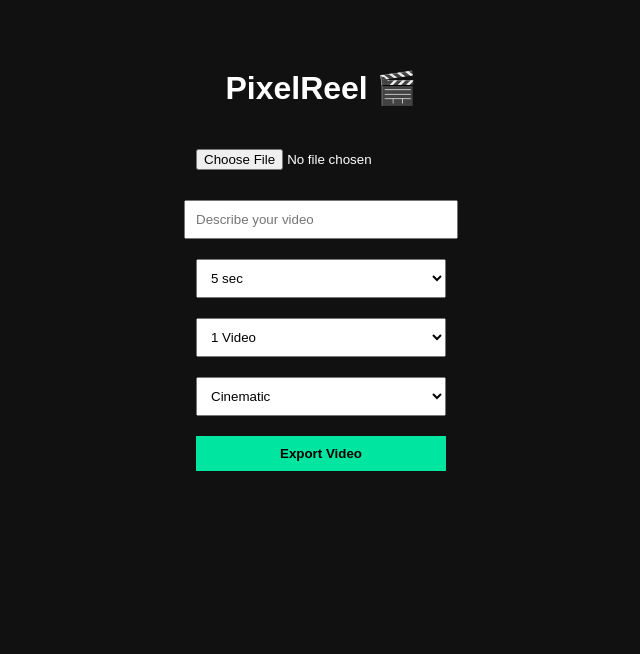
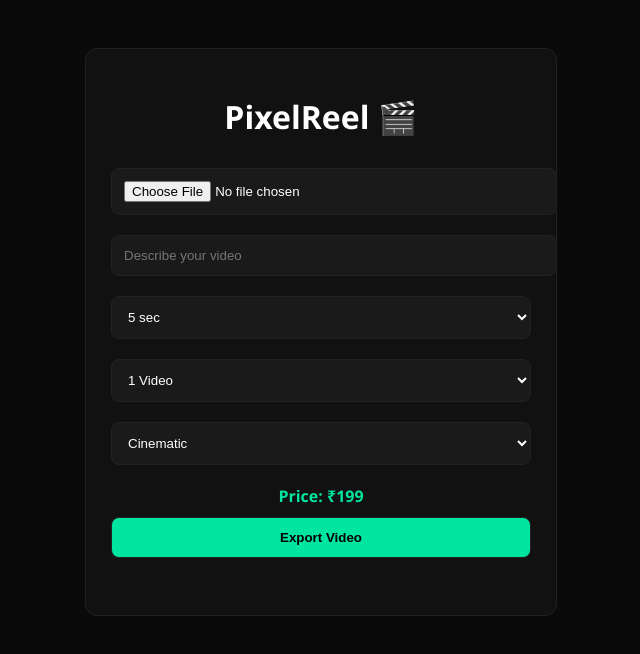
Before and after one commit to Rex-0431/Repository-name-pixelreel-Visibility-Public, a website: page index.html in a window 1280 px wide. Shown: the whole page, without its empty margins (319-959 px from the left). Drawn offline with Linux system fonts and the light colour scheme.

Commit message:
Update index.html

```diff
--- a/index.html
+++ b/index.html
@@ -7,60 +7,106 @@
 
 <style>
 body {
-  font-family: Arial;
-  background: #111;
+  font-family: 'Segoe UI', sans-serif;
+  background: #0a0a0a;
   color: #fff;
-  text-align: center;
+  display: flex;
+  justify-content: center;
   padding: 40px;
 }
+
+.container {
+  width: 420px;
+  background: #111;
+  padding: 25px;
+  border-radius: 12px;
+  border: 1px solid #222;
+  text-align: center;
+}
+
+h1 {
+  margin-bottom: 20px;
+}
+
 input, select, button {
-  margin: 10px;
-  padding: 10px;
-  width: 250px;
+  margin: 10px 0;
+  padding: 12px;
+  width: 100%;
+  border-radius: 8px;
+  border: 1px solid #222;
+  background: #1a1a1a;
+  color: #fff;
 }
+
 button {
   background: #00e5a0;
-  border: none;
+  color: #000;
+  font-weight: bold;
+  cursor: pointer;
+}
+
+button:hover {
+  background: #00c98a;
+}
+
+img {
+  margin-top: 15px;
+  max-width: 100%;
+  border-radius: 10px;
+}
+
+.price-box {
+  margin-top: 10px;
+  color: #00e5a0;
   font-weight: bold;
 }
-img {
-  margin-top: 20px;
-  max-width: 200px;
+
+.loader {
+  display: none;
+  margin-top: 15px;
 }
 </style>
 </head>
 
 <body>
 
+<div class="container">
   <h1>PixelReel 🎬</h1>
 
-<input type="file" id="fileInput" accept="image/*"><br>
+  <input type="file" id="fileInput" accept="image/*">
 
-<input type="text" id="promptInput" placeholder="Describe your video"><br>
+  <input type="text" id="promptInput" placeholder="Describe your video">
 
-<select id="duration">
+  <select id="duration" onchange="updatePriceUI()">
     <option value="5">5 sec</option>
     <option value="10">10 sec</option>
     <option value="15">15 sec</option>
-</select><br>
+  </select>
 
-<select id="count">
+  <select id="count" onchange="updatePriceUI()">
     <option value="1">1 Video</option>
     <option value="3">3 Videos</option>
-</select><br>
+  </select>
 
   <select id="music">
     <option>Cinematic</option>
     <option>Upbeat</option>
     <option>Calm</option>
-</select><br>
+  </select>
+
+  <div class="price-box" id="priceBox">Price: ₹199</div>
 
   <button onclick="handleExport()">Export Video</button>
 
+  <div id="loader" class="loader">Creating video... ⏳</div>
+
   <div id="preview"></div>
 
-<br><br>
-<a id="downloadLink" style="display:none;color:#00e5a0;" download>Download Video</a>
+  <br>
+  <a id="downloadLink" style="display:none;color:#00e5a0;" download>
+    Download Video
+  </a>
+</div>
 
 <script>
 const BACKEND = 'https://pixelreel.onrender.com';
@@ -68,7 +114,7 @@
 
 let file = null;
 
-// ---------- IMAGE ----------
+// IMAGE UPLOAD
 document.getElementById('fileInput').addEventListener('change', (e) => {
   file = e.target.files[0];
 
@@ -82,7 +128,7 @@
   reader.readAsDataURL(file);
 });
 
-// ---------- PRICE ----------
+// PRICE LOGIC
 function calculatePrice(duration, count) {
   duration = parseInt(duration);
   count = parseInt(count);
@@ -94,11 +140,21 @@
   return 199;
 }
 
-// ---------- VIDEO ----------
+// UPDATE PRICE UI
+function updatePriceUI() {
+  const duration = document.getElementById('duration').value;
+  const count = document.getElementById('count').value;
+
+  const price = calculatePrice(duration, count);
+  document.getElementById('priceBox').innerText = "Price: ₹" + price;
+}
+
+// CREATE VIDEO
 async function createVideo() {
   const formData = new FormData();
   formData.append('image', file);
   formData.append('prompt', document.getElementById('promptInput').value);
+  formData.append('music', document.getElementById('music').value);
 
   const res = await fetch(BACKEND + '/generate-video', {
     method: 'POST',
@@ -111,7 +167,7 @@
   return data.url;
 }
 
-// ---------- EXPORT ----------
+// EXPORT
 async function handleExport() {
 
   if (!file) {
@@ -143,8 +199,12 @@
       order_id: order.id,
 
       handler: async function () {
+        document.getElementById('loader').style.display = 'block';
+
         try {
           const url = await createVideo();
+
+          document.getElementById('loader').style.display = 'none';
 
           const link = document.getElementById('downloadLink');
           link.href = url;
@@ -152,6 +212,7 @@
           link.innerText = "Download Video";
 
         } catch {
+          document.getElementById('loader').style.display = 'none';
           alert("Video failed");
         }
       }
```
Lines whose indentation alone changed are shown as unchanged.
